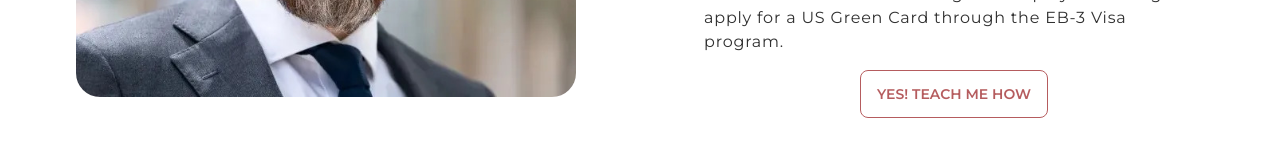
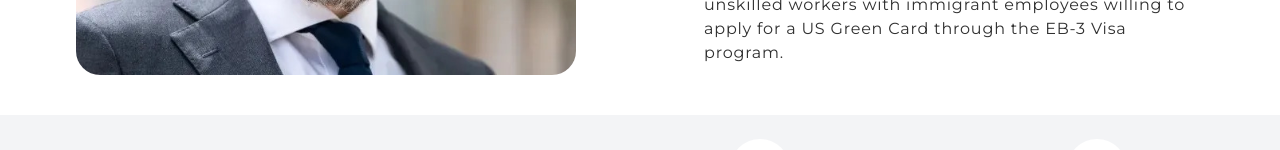
Before and after one commit to bryansanudo/refactor-workforce, a React (Vite) app: page /individuals/home in a window 1280 px wide. Shown: the part 802-952 px from the top of the page. Built offline with nearby package versions, Linux system fonts and the light colour scheme; the HTML template or start-up script is replaced by a standard one.

Commit message:
quit button teach me

```diff
--- a/src/components/individuals/ImgContent.jsx
+++ b/src/components/individuals/ImgContent.jsx
@@ -14,9 +14,6 @@ const ImgContent = ({ img, title1, title2, children }) => {
           </p>
         </div>
         {children}
-        <button className="btn btn-outline btn-primary mt-4 animate-pulse">
-          YES! TEACH ME HOW
-        </button>
       </div>
     </div>
   );
```
